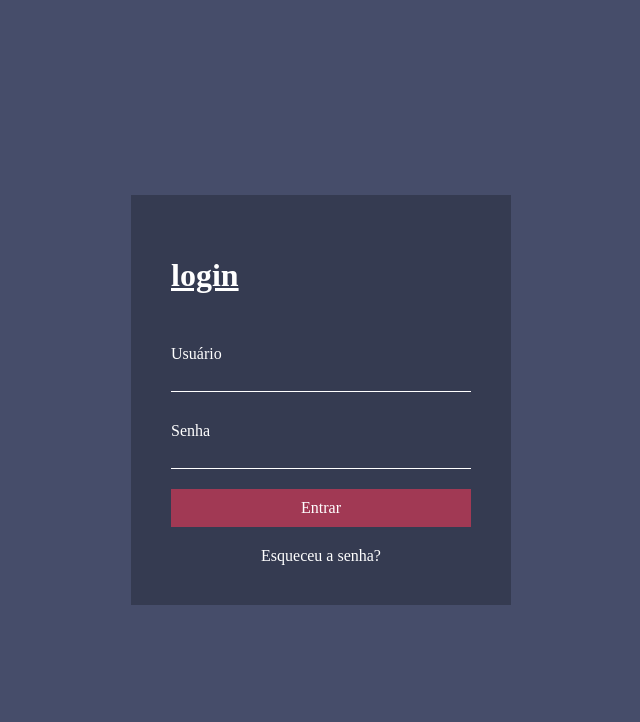
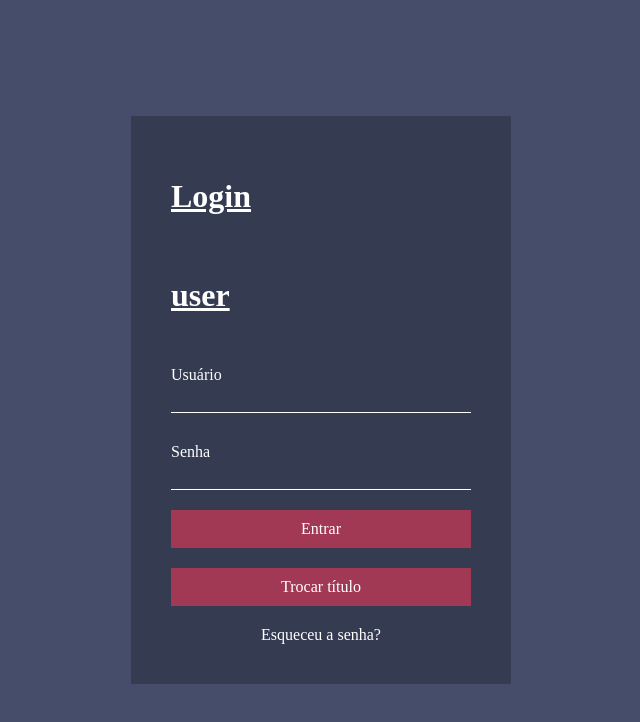
Before and after one commit to gaabiceranto/atividade-react-m-dulo1-aula3, a React (Create React App) app in the folder atividade-aula-3-em-react/: page / in a window 1280 px wide. Shown: the top 722 px of the page, without its empty margins (319-959 px from the left). Built offline with nearby package versions, Linux system fonts and the light colour scheme.

Commit message:
Exercício da aula 05

```diff
--- a/atividade-aula-3-em-react/package.json
+++ b/atividade-aula-3-em-react/package.json
@@ -6,6 +6,7 @@
     "@testing-library/jest-dom": "^5.16.5",
     "@testing-library/react": "^13.4.0",
     "@testing-library/user-event": "^13.5.0",
+    "prop-types": "^15.8.1",
     "react": "^18.2.0",
     "react-dom": "^18.2.0",
     "react-router-dom": "^6.6.2",
--- a/atividade-aula-3-em-react/src/components/Button/index.js
+++ b/atividade-aula-3-em-react/src/components/Button/index.js
@@ -1,10 +1,17 @@
-const Button = ({text, redirecionar})=>{
+import { PropTypes } from "prop-types";
+
+const Button = ({text, aoClicar})=>{
 
     return (
 
-          <button onClick={redirecionar}>{text}</button>
+          <button onClick={aoClicar}>{text}</button>
 
     )
 }
 
+Button.propTypes = {
+    text: PropTypes.string,
+    aoClicar: PropTypes.func,
+
+};
 export default Button;
--- a/atividade-aula-3-em-react/src/components/Input/index.js
+++ b/atividade-aula-3-em-react/src/components/Input/index.js
@@ -1,10 +1,22 @@
+import { PropTypes } from "prop-types";
+
 const Input = (props) => {
     return (
         <div class="inputForm">
-            <label for = "input">{props.label}</label>
-            <input name="input"/>
+            <label for = "input"  >{props.label}</label>
+            <input name="input" onChange={props.aoMudar}  />
         </div>
     )
 }
 
+Input.propType = {
+    label: PropTypes.string,
+    aoMudar:PropTypes.func,
+
+}
+
+
+
+
+
 export default Input;
--- a/atividade-aula-3-em-react/src/components/Title/Index.js
+++ b/atividade-aula-3-em-react/src/components/Title/Index.js
@@ -1,5 +1,10 @@
+import { PropTypes } from "prop-types";
+
 const Title = props => {
     return <h1>{props.title}</h1>;
 }
 
+Title.propTypes = {
+    text: PropTypes.string,
+}
 export default Title;
--- a/atividade-aula-3-em-react/src/pages/Home/index.jsx
+++ b/atividade-aula-3-em-react/src/pages/Home/index.jsx
@@ -10,7 +10,7 @@ function Home(){
     return (
         <div>
             <h1>Home</h1>
-            <Button text="Volta" redirecionar={vaParaLogin} />
+            <Button text="Volta" aoClicar={vaParaLogin} />
         </div>
     )
 }
--- a/atividade-aula-3-em-react/src/pages/login/index.jsx
+++ b/atividade-aula-3-em-react/src/pages/login/index.jsx
@@ -4,25 +4,40 @@ import Title from '../../components/Title/Index';
 import Input from '../../components/Input';
 import Span from '../../components/Link';
 import {useNavigate} from "react-router-dom";
+import { useState } from 'react';
 
 
 
 const App = () => {
     const navigate = useNavigate()
+    const [title,setTitle] = useState("Login")
+    const [subtitle,setSubtitle] = useState("user")
+
 
     const vaParaHome = () => {
         navigate("/home");
+    }
 
+    const mudarTitulo = () => {
+        setTitle("Sucesso de Goiás");
     }
+
+    const mudarSub = (e) => {
+      setSubtitle(e.target.value);
+    }
+
+
+
 
 
   return (
     <div className="container">
-      <Title title="login" />
-      <Input label="Usuário" />
+      <Title title={title} />
+      <Title title={subtitle}  />
+      <Input label="Usuário" aoMudar={mudarSub} />
       <Input label="Senha" />
-      <Button text="Entrar" redirecionar={vaParaHome} />
-
+      <Button text="Entrar" aoClicar={vaParaHome} />
+      <Button text="Trocar título" aoClicar={mudarTitulo} />
       <Span span="Esqueceu a senha?"/>
     </div>
   );
```
Also changed, not shown: 1 other file (tests, documents, lock files or other folders).
